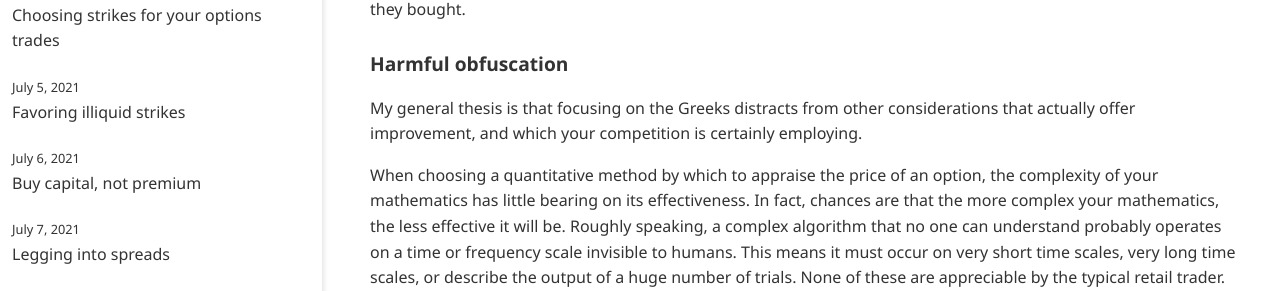
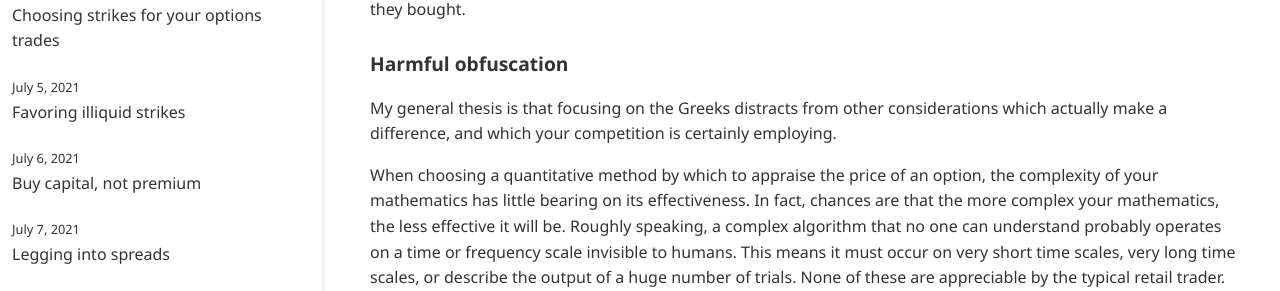
Before and after one commit to ansyblenetwork/aquietlife, a Jekyll site: the page built from _posts/2021-07-28-greeks.md, in a window 1280 px wide and 900 px high, scrolled down 1208 px. Shown: the part 163-454 px from the top of the window. Built offline with Jekyll 4.4.1, drawn with Linux system fonts in a browser that asks for light colours.

Commit message:
Update 2021-07-28-greeks.md

```diff
--- a/_posts/2021-07-28-greeks.md
+++ b/_posts/2021-07-28-greeks.md
@@ -32,7 +32,7 @@ The remark is inane. IV crush is just the banal fact that a stock might not reac
 
 ### Harmful obfuscation
 
-My general thesis is that focusing on the Greeks distracts from other considerations that actually offer improvement, and which your competition is certainly employing.
+My general thesis is that focusing on the Greeks distracts from other considerations which actually make a difference, and which your competition is certainly employing.
 
 When choosing a quantitative method by which to appraise the price of an option, the complexity of your mathematics has little bearing on its effectiveness. In fact, chances are that the more complex your mathematics, the less effective it will be. Roughly speaking, a complex algorithm that no one can understand probably operates on a time or frequency scale invisible to humans. This means it must occur on very short time scales, very long time scales, or describe the output of a huge number of trials. None of these are appreciable by the typical retail trader.
 
```
